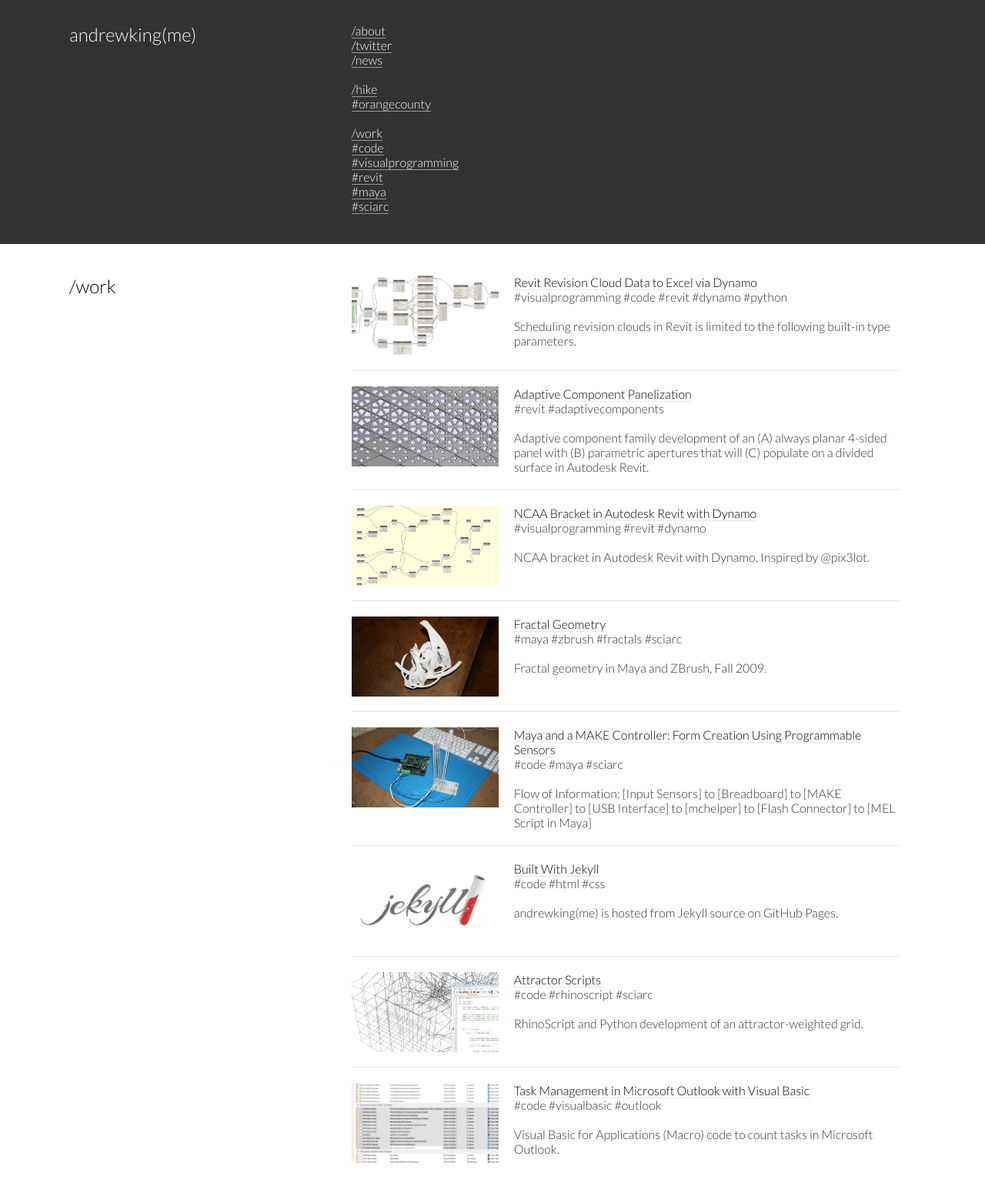
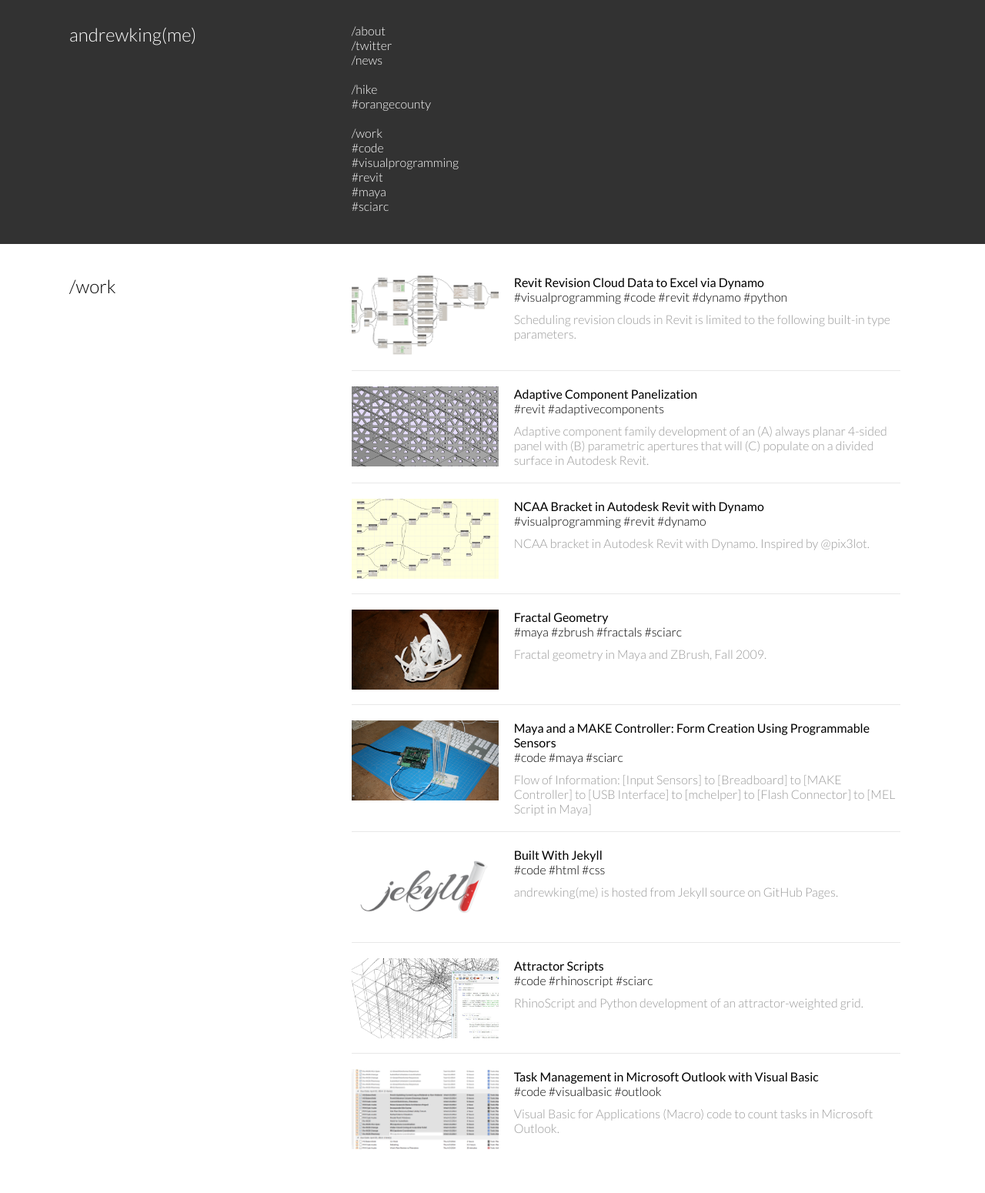
Before and after one commit to andrewkingme/andrewkingme.github.io, a Jekyll site: the page built from index.md, in a window 1280 px wide. Shown: the whole page at 77% size. Built offline with Jekyll 4.4.1, drawn with Linux system fonts in a browser that asks for light colours.

Commit message:
CSS/Formatting

```diff
--- a/_layouts/list_collections.html
+++ b/_layouts/list_collections.html
@@ -14,25 +14,24 @@
         {% assign collection = site.[page.collection] | sort: 'date' | reverse %}
         {% for post in collection %}
           {% if post.tags contains page.tag %}
-            <div class="collections">
-              <a href="{{ post.url }}"><div class="collections_image" style="background-image:url('{{ post.cover }}');"></div></a>
-              <div class="collections_content">
-                <a href="{{ post.url }}">{{ post.title }}</a>
+            <a href="{{ post.url }}" class="collections">
+              <div class="collections_image" style="background-image:url('{{ post.cover }}');"></div>
+              <div class="collections_title">
+                {{ post.title }}
+              </div>
               {% if post.tags %}
-                  <p>
+                <div class="collections_tag">
                   {% for tag in post.tags %}
                     {% if tag != "all" %}
                       #{{ tag | output }}
                     {% endif %}
                   {% endfor %}
-                  </p>
+                </div>
               {% endif %}
-                <p>
-                  <br>
+              <div class="collections_abstract">
                 {{ post.content | split:'<!--more-->' | first | strip_html}}
-                </p>
               </div>
-            </div>
+            </a>
           {% endif %}
         {% endfor %}
       </div>
--- a/assets/css/style.scss
+++ b/assets/css/style.scss
@@ -2,7 +2,7 @@
 # Sass Stylesheet
 ---
 
-@import url(https://fonts.googleapis.com/css?family=Lato:300italic,700italic,300,700);
+@import url(https://fonts.googleapis.com/css?family=Lato:300,300italic,400);
 
 $font-stack: Lato, Helvetica, Arial, sans-serif;
 $color-1: #fff;
@@ -28,7 +28,7 @@
 a {
   color: $color-4;
   text-decoration: none;
-  border-bottom: 1px solid $color-2;
+  font-weight: 400;
 }
 
 .remove-link-formatting {
@@ -70,6 +70,7 @@
   color: $color-1;
   text-decoration: none;
   font-size: 24px;
+  font-weight: 300;
   border-bottom: none;
   padding-bottom: 20px;
 }
@@ -77,16 +78,19 @@
 .header_link {
   text-decoration: none;
   color: $color-1;
-  border-color: $color-7;
+  font-weight: 300;
 }
 
 /* Collections */
 
 .collections {
+  display: block;
+  position: relative;
   padding-top: 20px;
   padding-bottom: 20px;
   min-height: 144px;
   border-top: 1px solid $color-2;
+  border-bottom: none;
 }
 
 .collections:first-child {
@@ -98,20 +102,41 @@
 .collections_image {
   float: left;
   margin-right: 20px;
+  height: 104px;
+  width: 191px;
   background-repeat: no-repeat;
   background-position: center;
   background-size: cover;
   background-color: $color-2;
-  height: 104px;
-  width: 191px;
+  transition: all .25s ease;
+  -moz-transition: all .25s ease;
+  -ms-transition: all .25s ease;
+  -webkit-transition: all .25s ease;
+  -o-transition: all .25s ease;
 }
 
-.collections_content {
-  overflow: hidden;
-  color: $color-3;
+.collections:hover .collections_image {
+  opacity: 0.4;
+  filter: alpha(opacity=40); /* For IE8 and earlier */
 }
 
-.collections_content p {
+.collections_title {
+  overflow: hidden;
+  color: $color-4;
+}
+
+.collections_tag {
+  overflow: hidden;
+  color: $color-4;
+  font-weight: 300;
+  margin-bottom: 0px;
+}
+
+.collections_abstract {
+  overflow: hidden;
+  color: $color-7;
+  font-weight: 300;
+  margin-top: 10px;
   margin-bottom: 0px;
 }
 
@@ -248,6 +273,7 @@
   border-radius: 3px;
   font-family: inherit;
   font-size: 16px;
+  font-weight: 300;
   line-height: 16px;
   resize: none;
   -webkit-appearance: none;
@@ -264,6 +290,7 @@
   color: $color-6;
   font-family: inherit;
   font-size: 16px;
+  font-weight: 300;
   padding: 6px 24px;
 }
 
```
Lines whose indentation alone changed are shown as unchanged.
